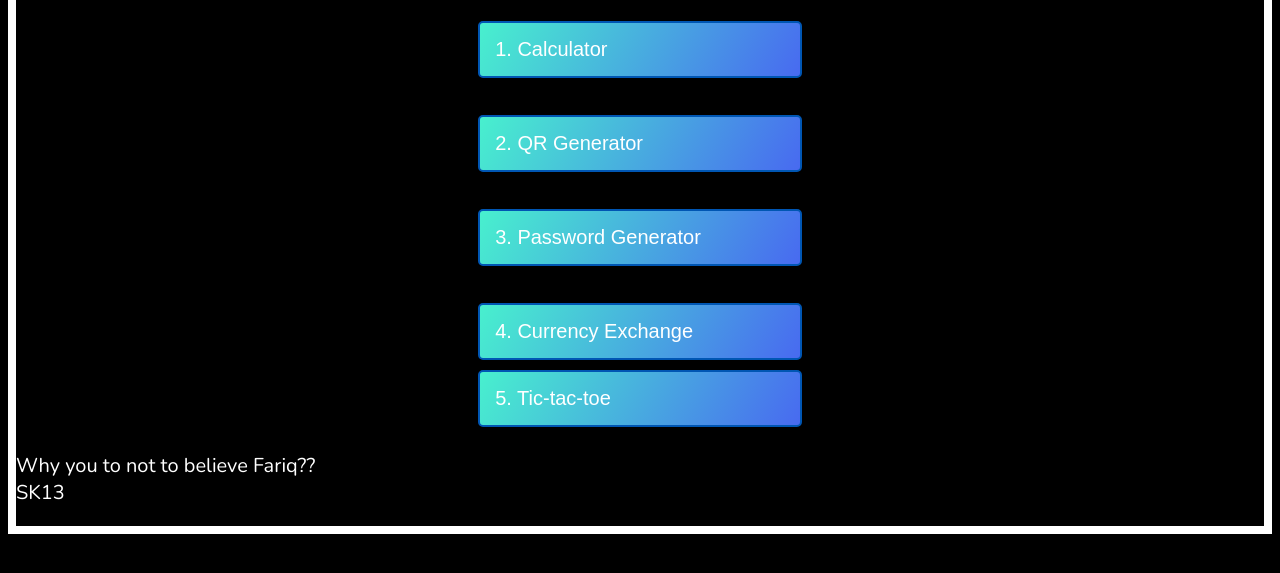
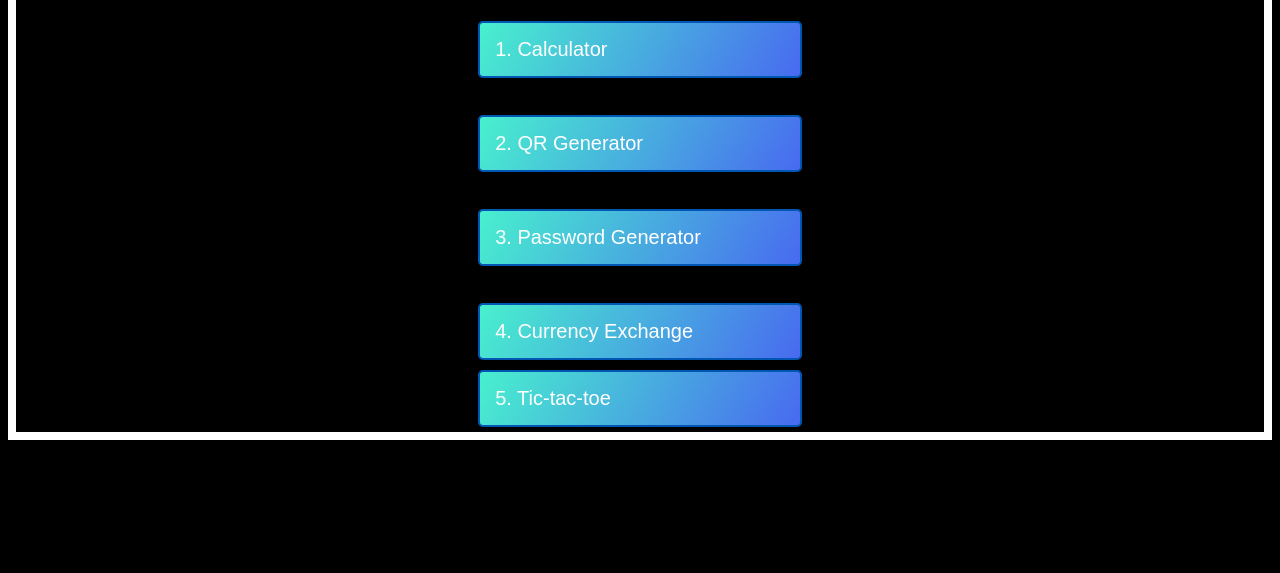
Before and after one commit to BaNanNA1939/Projekt, a plain HTML site: page index.html in a window 1280 px wide. Shown: the part 119-692 px from the top of the page. Drawn offline with nearby package versions, Linux system fonts and the light colour scheme.

Commit message:
update index.html

```diff
--- a/index.html
+++ b/index.html
@@ -38,11 +38,6 @@
         5. Tic-tac-toe
       </button>
     </div>
-    <p>
-      Why you to not to believe Fariq??
-      <br>
-      SK13
-    </p>
   </div>
 
 
```
